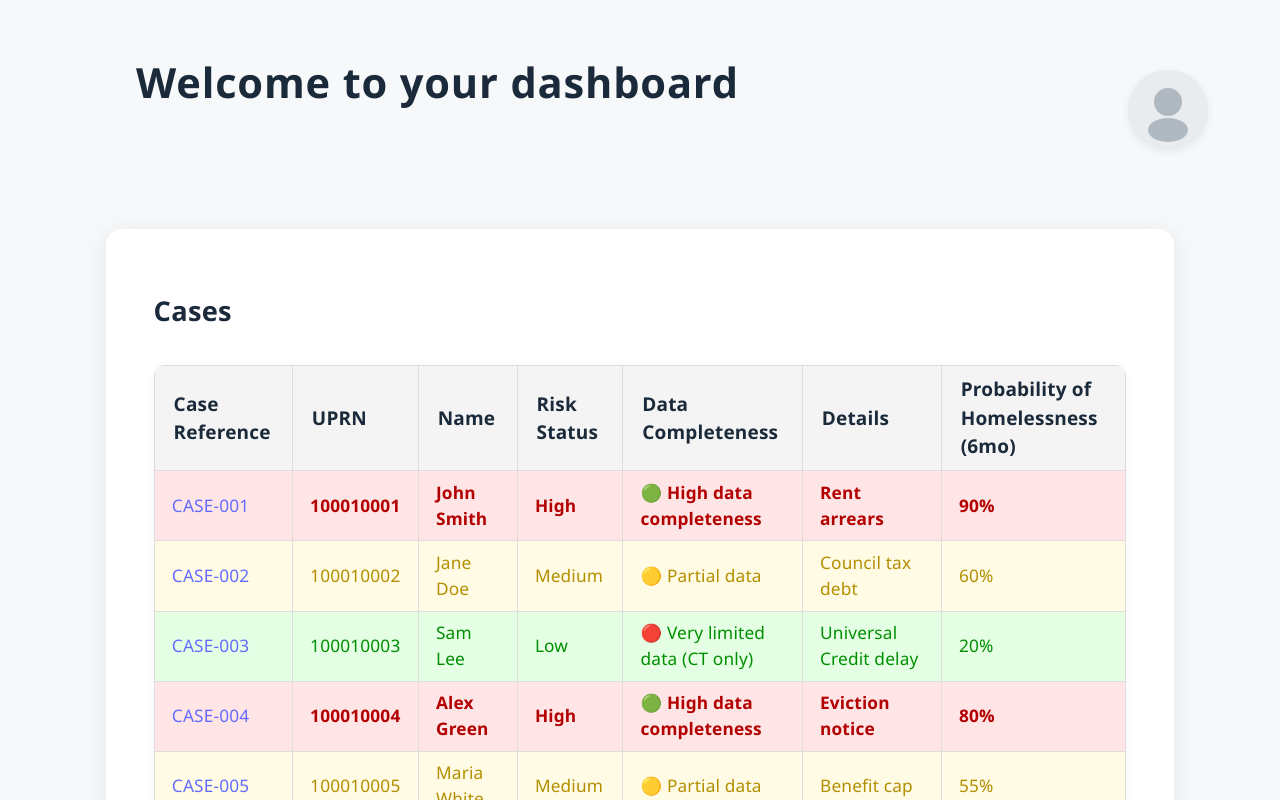
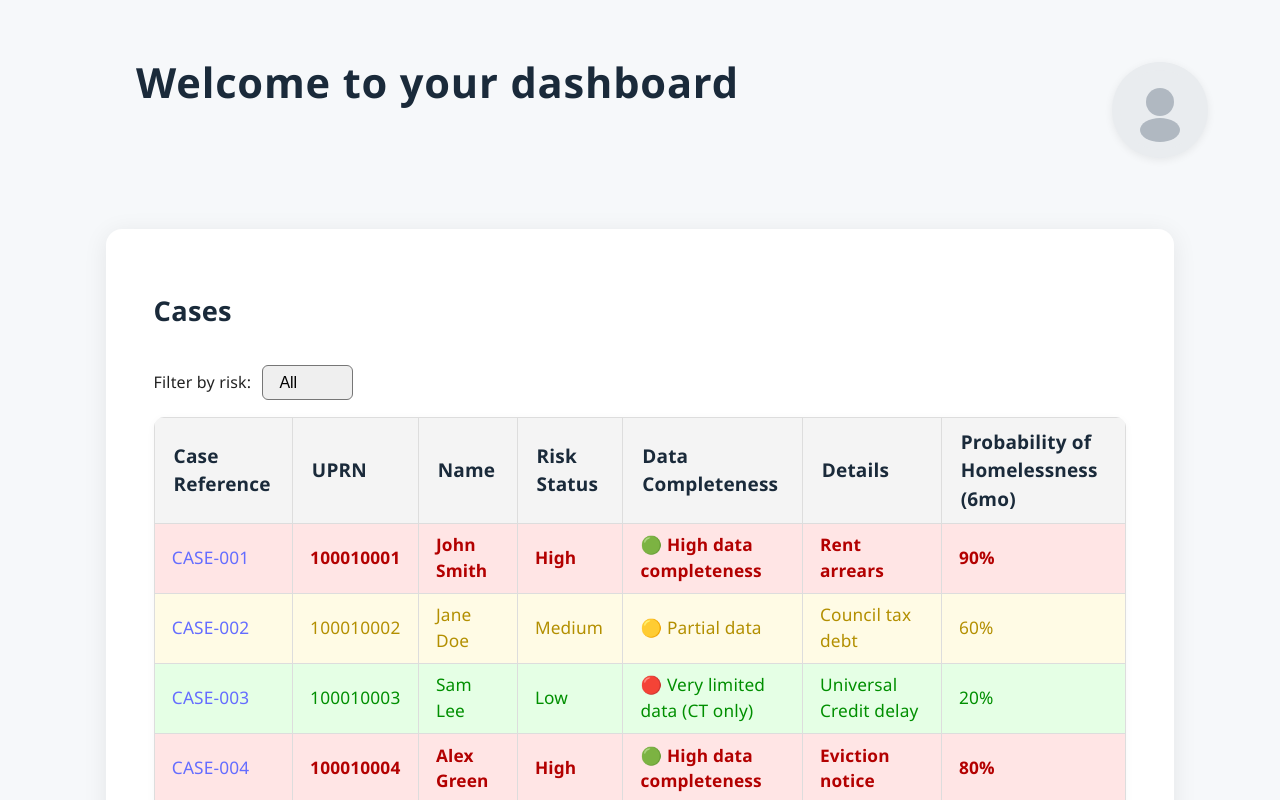
Before and after one commit to Moggach/local-gov-innovation-hackathon, a React (Vite) app: page / in a window 1280 px wide. Shown: the top 800 px of the page. Built offline with nearby package versions, Linux system fonts and the light colour scheme.

Commit message:
add risk filter

```diff
--- a/src/App.css
+++ b/src/App.css
@@ -16,6 +16,7 @@
   justify-content: center;
   box-shadow: 0 2px 8px rgba(0,0,0,0.07);
   cursor: pointer;
+  padding: 8px;
 }
 .dashboard {
   font-family: 'Segoe UI', 'Roboto', 'Arial', sans-serif;
@@ -78,9 +79,7 @@
   font-size: 1.1em;
   letter-spacing: 0.01em;
 }
-.cases-table tr {
-  transition: background 0.18s;
-}
+
 .cases-table tr:hover {
   background: #f3f6fa;
 }
@@ -181,3 +180,8 @@
 .read-the-docs {
   color: #888;
 }
+select {
+  appearance: none;        /* standard */
+  -webkit-appearance: none; /* Safari / Chrome */
+  -moz-appearance: none;    /* Firefox */
+}
--- a/src/App.tsx
+++ b/src/App.tsx
@@ -18,7 +18,11 @@ const hotspots = [
   { id: 5, name: 'Murston', lat: 51.3390, lng: 0.7430, count: 3 },
 ];
 
+import { useState } from 'react';
+
 function Dashboard() {
+  const [riskFilter, setRiskFilter] = useState('All');
+  const filteredCases = riskFilter === 'All' ? cases : cases.filter(c => c.risk === riskFilter);
   return (
     <div className="dashboard">
       <div className="dashboard-header">
@@ -33,6 +37,20 @@ function Dashboard() {
       </div>
       <section className="cases-section">
         <h2>Cases</h2>
+        <div style={{ marginBottom: '1em' }}>
+          <label htmlFor="risk-filter" style={{ fontWeight: 500, marginRight: '0.7em' }}>Filter by risk:</label>
+          <select
+            id="risk-filter"
+            value={riskFilter}
+            onChange={e => setRiskFilter(e.target.value)}
+            style={{ padding: '0.5em 1em', borderRadius: '6px', fontSize: '1em' }}
+          >
+            <option value="All">All</option>
+            <option value="High">High</option>
+            <option value="Medium">Medium</option>
+            <option value="Low">Low</option>
+          </select>
+        </div>
         <table className="cases-table">
           <thead>
             <tr>
@@ -46,7 +64,7 @@ function Dashboard() {
             </tr>
           </thead>
           <tbody>
-            {cases.map((c) => (
+            {filteredCases.map((c) => (
               <tr key={c.id} className={`risk-${c.risk.toLowerCase()}`}>
                 <td>
                   <Link to={`/person/${c.id}`} className="case-link">{c.reference}</Link>
```
